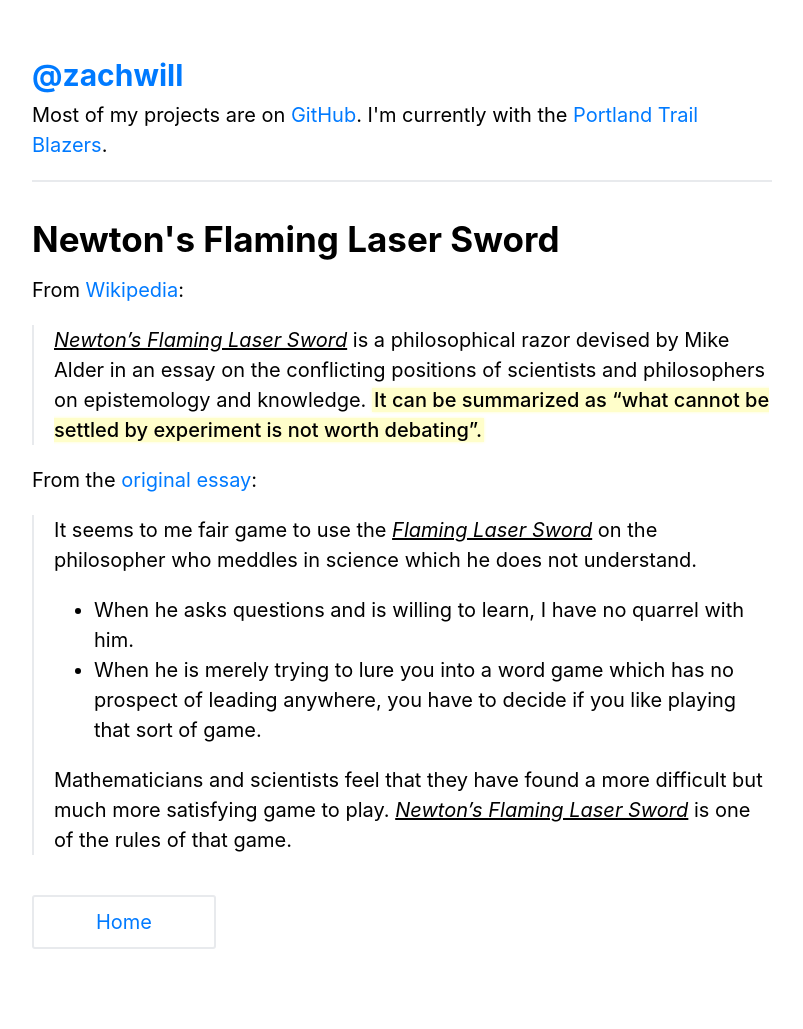
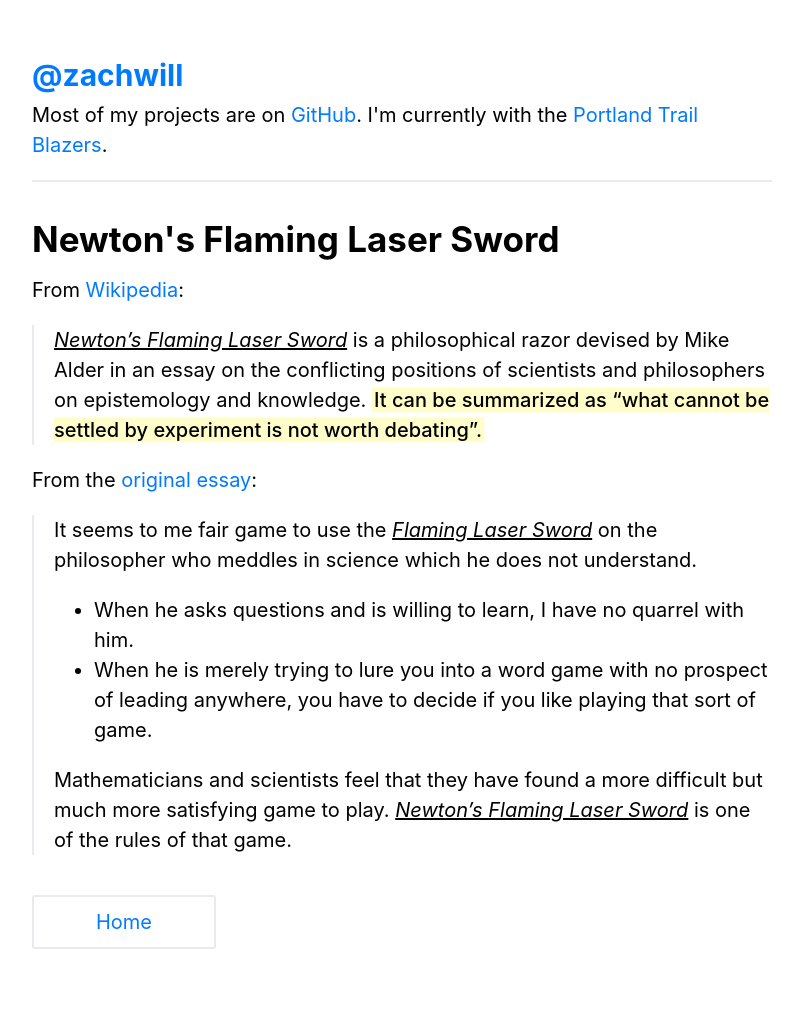
Before and after one commit to zachwill/blog, a Jekyll site: the page built from _posts/2020-07-16-newtons-flaming-laser-sword.md, in a window 1280 px wide. Shown: the whole page, without its empty margins (238-1041 px from the left). Built offline with Jekyll 4.4.1, drawn with Linux system fonts in a browser that asks for light colours.

Commit message:
Minor grammatical tweak

```diff
--- a/_posts/2020-07-16-newtons-flaming-laser-sword.md
+++ b/_posts/2020-07-16-newtons-flaming-laser-sword.md
@@ -17,7 +17,7 @@ From the [original essay](https://philosophynow.org/issues/46/Newtons_Flaming_La
 > meddles in science which he does not understand.
 >
 > * When he asks questions and is willing to learn, I have no quarrel with him.
-> * When he is merely trying to lure you into a word game which has no
+> * When he is merely trying to lure you into a word game with no
 >   prospect of leading anywhere, you have to decide if you like playing
 >   that sort of game.
 >
```
